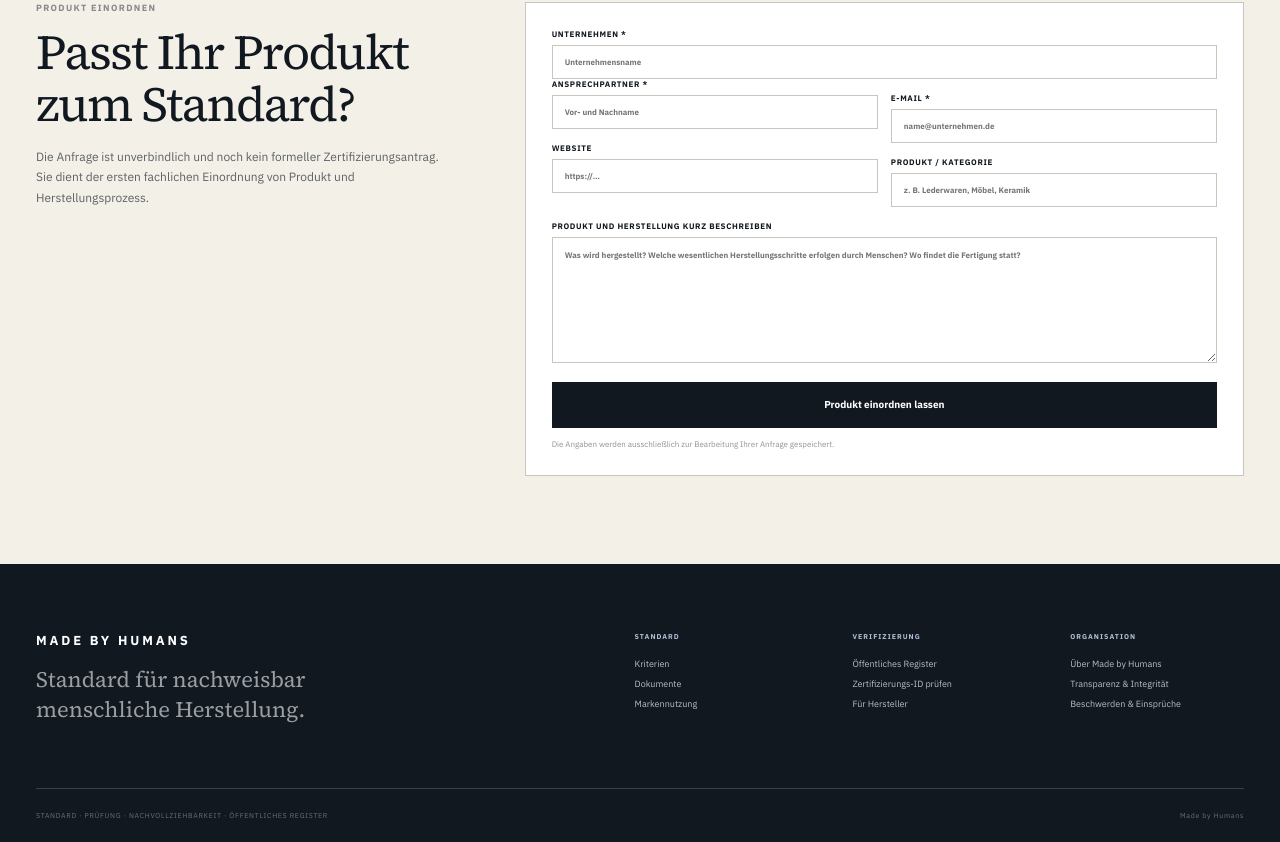
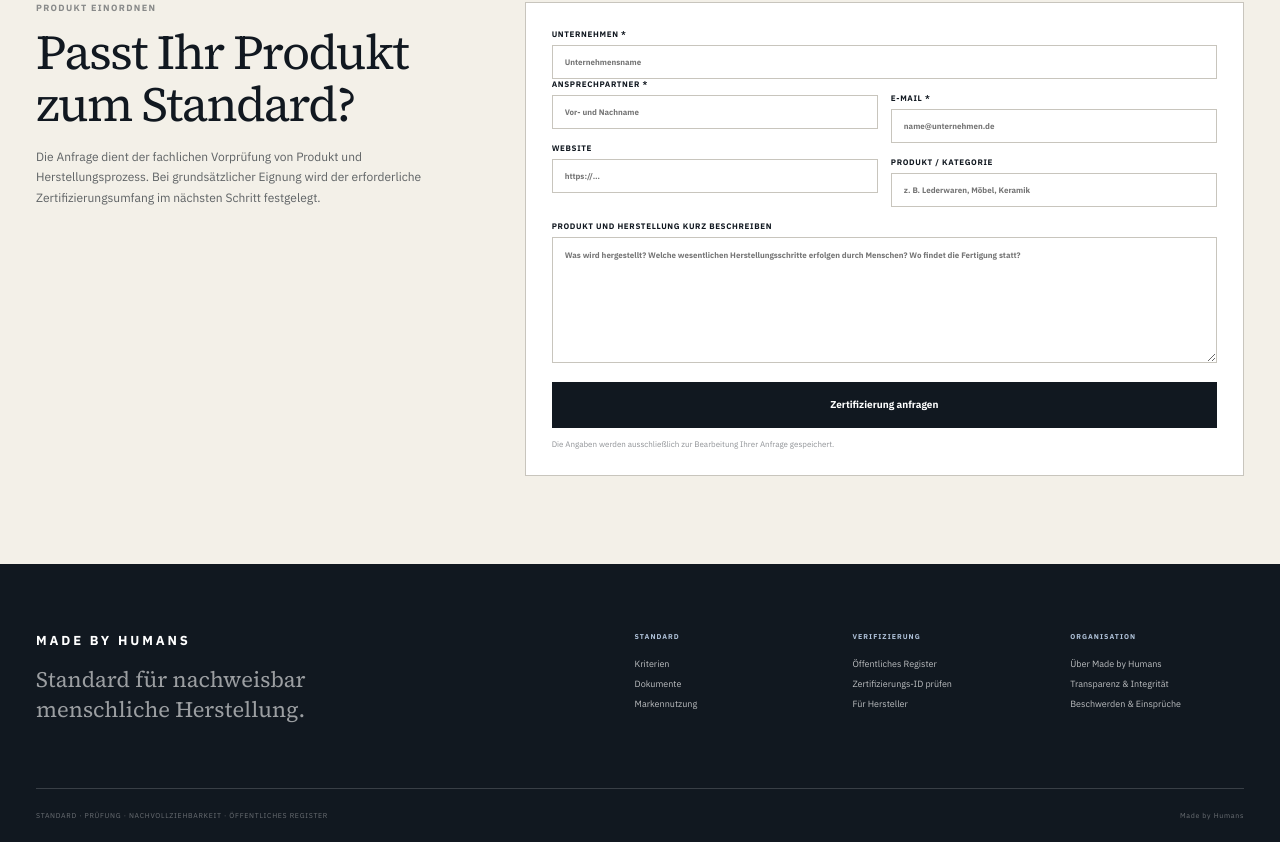
Before and after one commit to dennis-glaser-coder/human-certification-web, a Next.js app: page /fuer-hersteller in a window 1280 px wide. Shown: the part 2210-3052 px from the top of the page. Built offline with nearby package versions, Linux system fonts and the light colour scheme.

Commit message:
Herstellerseite auf klaren Zertifizierungsprozess ausrichten

```diff
--- a/src/app/fuer-hersteller/page.js
+++ b/src/app/fuer-hersteller/page.js
@@ -162,8 +162,8 @@ export default function ManufacturerPage() {
           <div className="sectionNo">PRODUKT EINORDNEN</div>
           <h2>Passt Ihr Produkt zum Standard?</h2>
           <p>
-            Die Anfrage ist unverbindlich und noch kein formeller Zertifizierungsantrag.
-            Sie dient der ersten fachlichen Einordnung von Produkt und Herstellungsprozess.
+            Die Anfrage dient der fachlichen Vorprüfung von Produkt und Herstellungsprozess.
+            Bei grundsätzlicher Eignung wird der erforderliche Zertifizierungsumfang im nächsten Schritt festgelegt.
           </p>
         </div>
 
@@ -206,7 +206,7 @@ export default function ManufacturerPage() {
           </label>
 
           <button className="button primary formButton" disabled={state.loading}>
-            {state.loading ? 'Wird gesendet …' : 'Produkt einordnen lassen'}
+            {state.loading ? 'Wird gesendet …' : 'Zertifizierung anfragen'}
           </button>
 
           {state.message && <p className={state.success ? 'formMessage success' : 'formMessage'}>{state.message}</p>}
```
